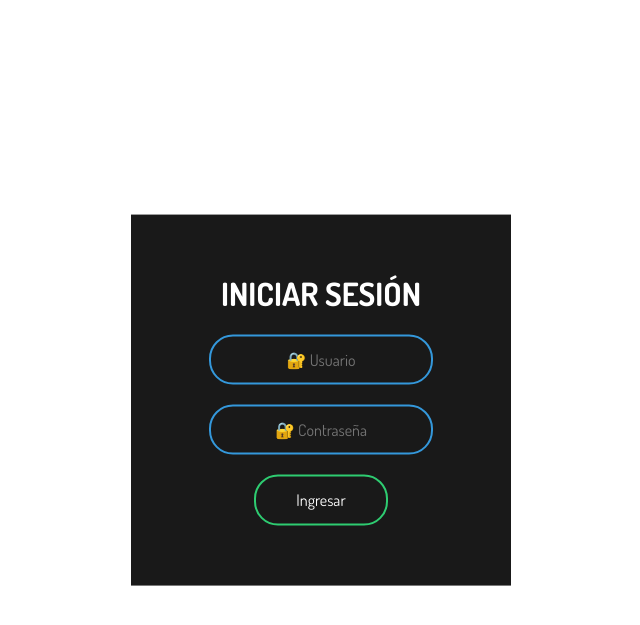
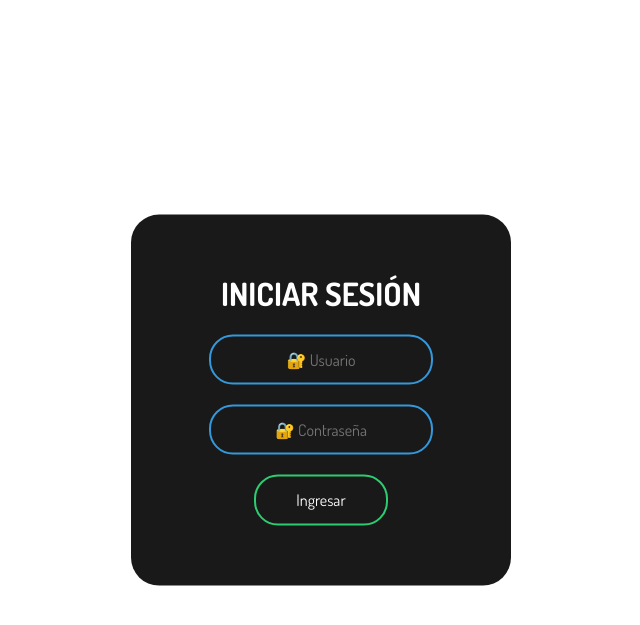
Before and after one commit to freddyjosias/webbuengustoperuano, a PHP site: page / in a window 1280 px wide. Shown: the top 625 px of the page, without its empty margins (319-959 px from the left). Run offline with PHP 8.4, Linux system fonts and the light colour scheme.

Commit message:
border login

```diff
--- a/css/login.css
+++ b/css/login.css
@@ -19,6 +19,7 @@
     left: 50%;
     transform: translate(-50%, -50%);
     background: #191919;
+    border-radius: 28px;
 }
 
 .box-login h1 {
```
